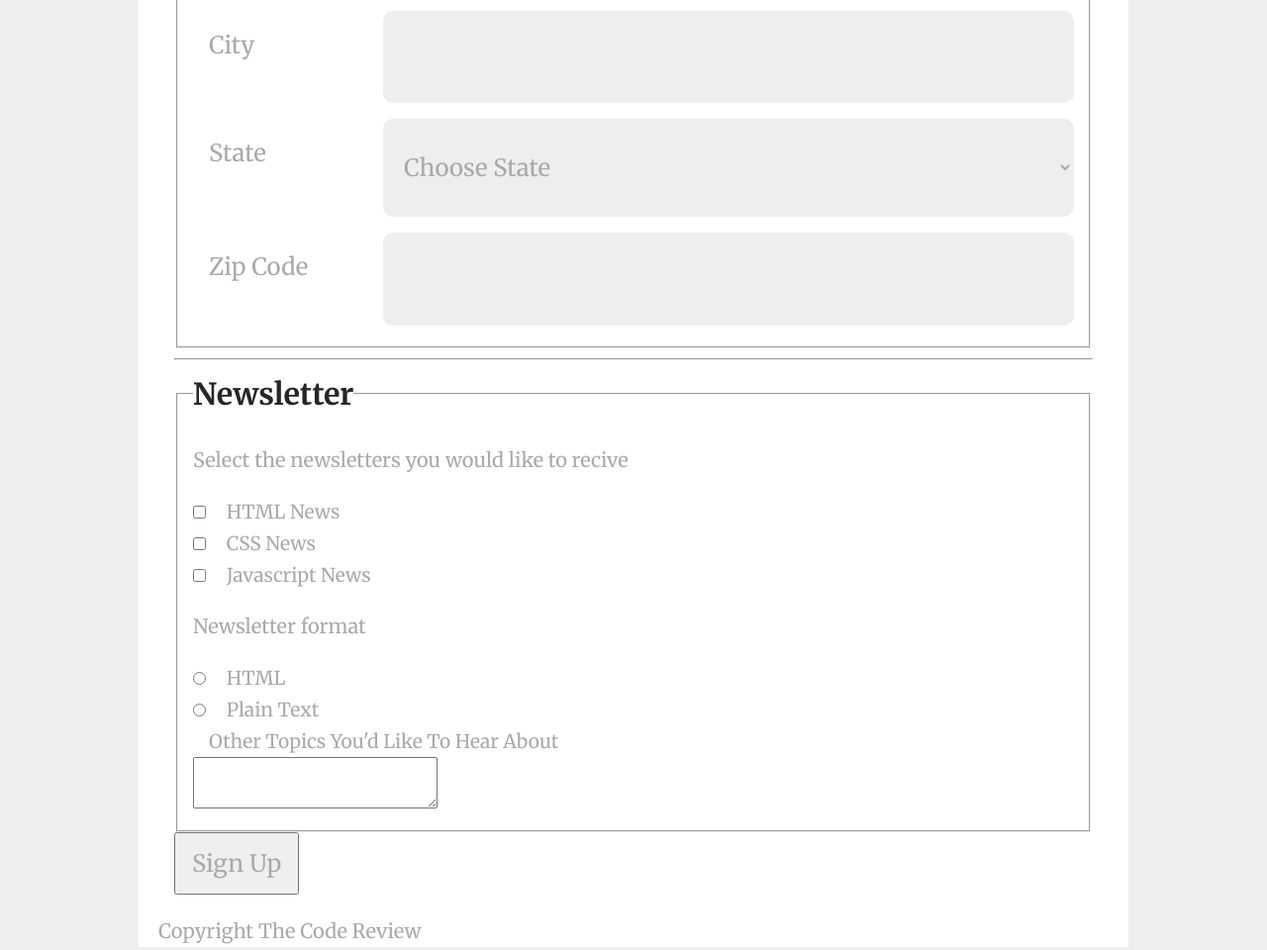
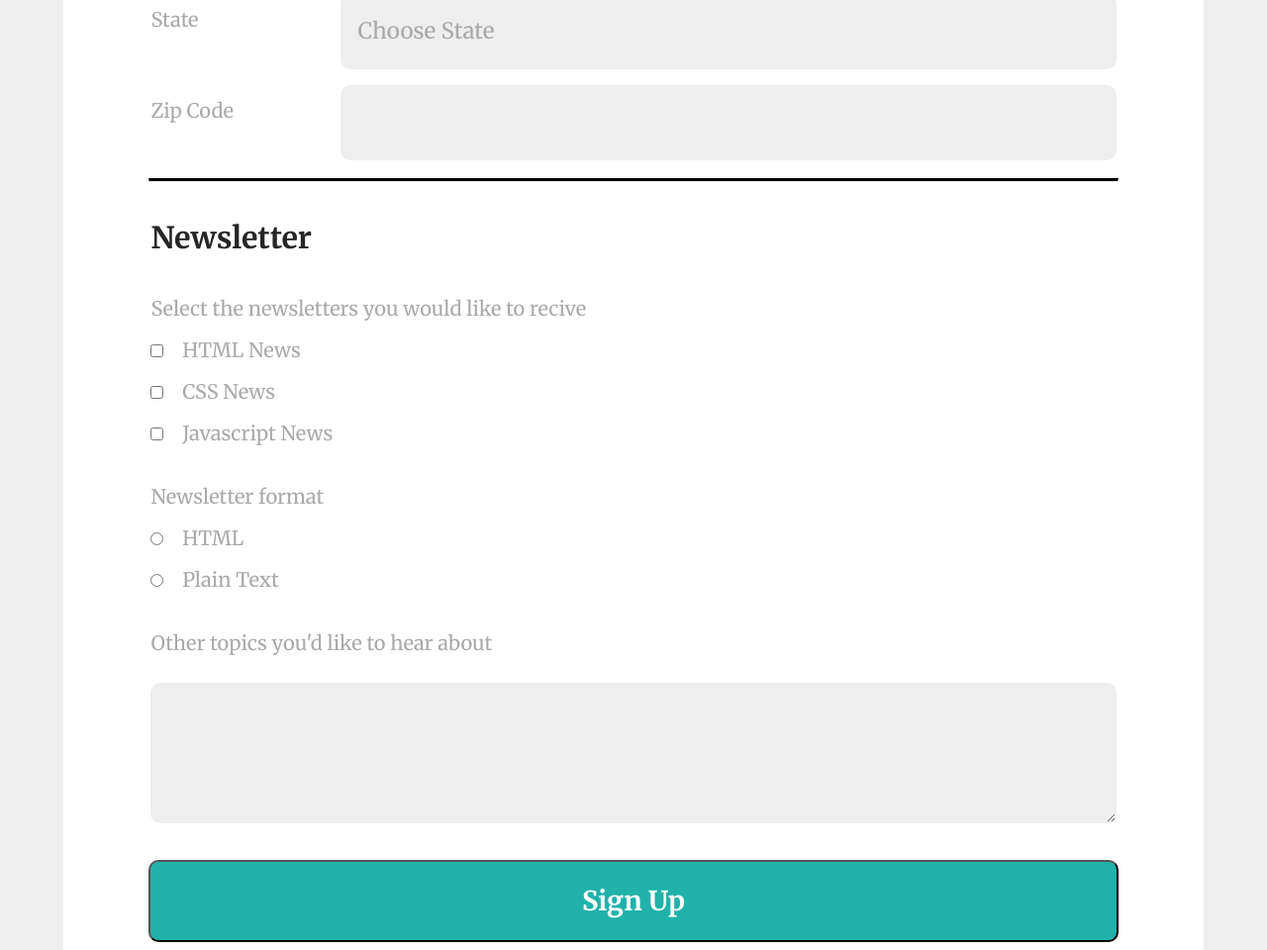
Before and after one commit to artisah/techdegree-project3-registration-form, a plain HTML site: page index.html in a window 1280 px wide. Shown: the part 817-1777 px from the top of the page at 99% size. Drawn offline with Linux system fonts and the light colour scheme.

Commit message:
Updated index.html and styles.css

```diff
--- a/css/styles.css
+++ b/css/styles.css
@@ -10,6 +10,10 @@ body {
     color: #aaa9a9;
 }
 
+header {
+    max-width: 100%;
+    margin: auto;
+  }
 
 h1 {
     text-transform: uppercase;
@@ -17,13 +21,20 @@ h1 {
     color: #fff;
     font-size: 1.8rem;
     word-spacing: 0.4rem;
-    padding: 1.2rem;
+    padding: 2rem 0;
     margin-top: 0;
 
 }
 
-form {
-    padding: 1.3rem 1rem;
+hr {
+    border-top: 3px solid #000;
+}
+
+fieldset {
+    border: none;
+    padding: 0;
+    margin-top: 2rem;
+
 }
 
 h2,
@@ -34,32 +45,59 @@ legend {
 
 }
 
+h2
+ {
+    margin-bottom: 0;
+}
+
+p {
+    margin-top: 0.5rem;;
+}
+
 select,
 option,
-input,
-label,
-button {
+input
+ {
     padding: 1rem;
-    font-size: 1.5rem;
+    font-size: 1.4rem;
     color: #aaa9a9;
 }
 
-.row input,
-.row select,
-.row textarea {
-   padding: 2rem 1rem;
-   background: #eee;
-   border: 1px solid transparent;
-   border-radius: 10px;
+button {
+    width: 100%;
+    color: #fff;
+    font-size: 1.7rem;
+    background:lightseagreen;
+    margin-top: 1.7rem;
+    font-weight: 700;
+    padding: 1.5rem 0;
+    border-radius: 10px;
+}
+
+select {
+    -webkit-appearance: none;
+    -moz-appearance: none;
+    appearance: none;
+
 }
 
 label {
     text-transform: capitalize;
+    padding-left: 0;
+    display: inline-block;
+    width: 90%;
+    margin-top: 10px
+
 }
-
+input[type="radio"],
+input[type="checkbox"] {
+  margin: 20px 14px 0 0;
+  background-color: blue;
+}
   ::placeholder {
     color: #aaa9a9;
     opacity: 1;
+    text-align: right;
   }
 
 
@@ -72,12 +110,34 @@ h1,
 
 
 
+
+
 .wrapper {
+    background: #fff;
+    width: 90%;
     margin: 0 auto;
-    width: 90%;
+}
+
+.container {
+    width: 85%;
+    margin: 0 auto;
     max-width: 1000px;
-    background: #fff;
-    padding: 0 20px;
+}
+
+.row input,
+.row select,
+textarea
+ {
+   padding: 1.5rem 1rem;
+   background: #eee;
+   border: 1px solid transparent;
+   border-radius: 10px;
+}
+
+textarea {
+    width:100%;
+    margin-top:1.5rem;
+
 }
 
 .row {
@@ -93,10 +153,25 @@ h1,
     width: 50%;
 }
 
-.newsletter label {
+/* .newsletter label {
     font-size: 1.2rem;
+    padding: 0;
+} */
+
+.thick {
+    border: 3px solid #000;
 }
 
+.heading_text {
+    text-transform: initial;
+    margin-top: 2rem;
+}
+
+footer {
+    text-align: center;
+    margin: 1.5rem 0;
+    padding: 1.5rem;
+}
 
 /* Media Query */
 @media (min-width: 768px) {
--- a/index.html
+++ b/index.html
@@ -14,13 +14,13 @@
         <header>
             <h1>the code review</h1>
         </header>
-
+     <div class="container">
         <div class="sub-heading">
             <h2>Signup for our newsletter</h2>
             <p>Get the latest news on how your code is doing
                  right in your inbox</p>
         </div>
-        <hr>
+        <hr class="thick">
         <hr>
 
             <form action="#" method="post">
@@ -111,7 +111,7 @@
 
                     <div class="row zip">
                         <label for="zip">Zip Code</label>
-                        <input type="number" id="zip" name="user_zip">
+                        <input type="text" id="zip" name="user_zip">
                     </div>
                 </fieldset>
             <hr>
@@ -119,31 +119,33 @@
                 <fieldset>
                     <legend>Newsletter</legend>
 
-                    <p>Select the newsletters you would like to recive</p>
-                    <input type="checkbox" name="newletter" id="user_newletter">
+                    <label class="heading_text">Select the newsletters you would like to recive</label></br>
+
+                    <input type="checkbox" name="user_newletter" id="newletter_html" value="html_news">
                     <label for="newletter">HTML News</label></br>
 
-                    <input type="checkbox" name="newletter" id="user_newletter">
+                    <input type="checkbox" name="user_newletter" id="newletter_css" value="css_news">
                     <label for="newletter">CSS News</label></br>
 
-                    <input type="checkbox" name="newletter" id="user_newletter">
-                    <label for="newletter">Javascript News</label></div</br>
+                    <input type="checkbox" name="user_newletter" id="newletter_javascript" value="javascript_news">
+                    <label for="newletter">Javascript News</label></br>
 
-                    <p>Newsletter format</p>
-                    <input type="radio" name="newsletter_format" id="user_newsletter_format">
+                    <label class="heading_text">Newsletter format</label></br>
+                    <input type="radio" name="user_newsletter_format" id="newsletter_format">
                     <label for="newsletter_format">HTML</label></br>
 
-                    <input type="radio" name="newsletter_format" id="user_newsletter_format">
+                    <input type="radio" name="user_newsletter_format" id="newsletter_format">
                     <label for="newsletter_format">Plain text</label></br>
 
-                    <label for="feedback">Other topics you'd like to hear about</label></br>
-                    <textarea name="feedback" id="user_feedback"> </textarea>
+                    <label  class="heading_text" for="other">Other topics you'd like to hear about</label></br>
+                    <textarea rows="4" id="other" name="user_other"> </textarea>
+
                 </fieldset>
             </div> <!-- /newletter div-->
 
-            <button id="sign_up" name="user_sign_up" > Sign Up</button>
+            <button type="submit" id="sign_up" name="user_sign_up" > Sign Up</button>
         </form>
-
+    </div>
         <footer>
             <span>Copyright The Code Review</span>
         </footer>
```
